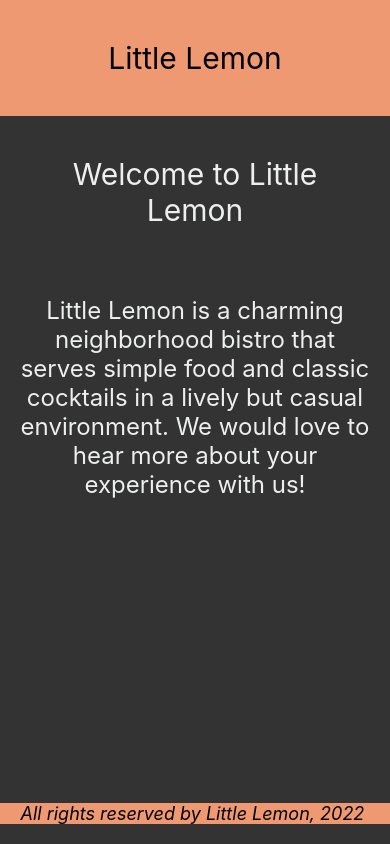
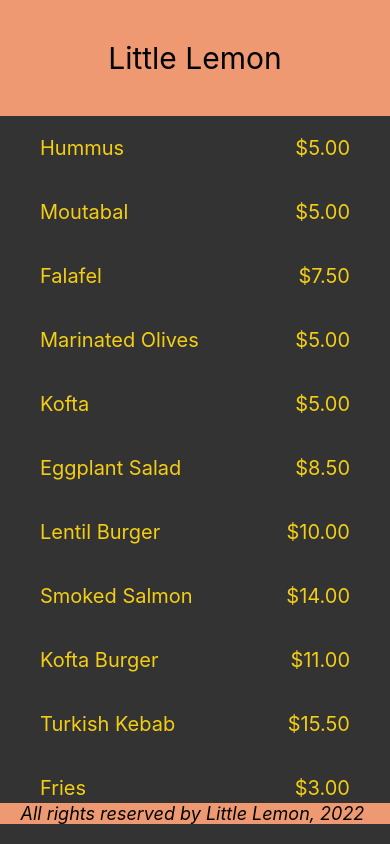
Before and after one commit to EveraldoJunior7/LemonRestaurant, a React Native app: screen / in a window 390 px wide. Built offline with nearby package versions, Linux system fonts and the light colour scheme.

Commit message:
MenuItens

```diff
--- a/App.js
+++ b/App.js
@@ -1,16 +1,16 @@
 import * as React from 'react';
-import { View, Text, StyleSheet } from 'react-native';
+import { View, StyleSheet } from 'react-native';
 
 import LittleLemonHeader from './components/LittleLemonHeader';
 import LittleLemonFooter from './components/LittleLemonFooter';
-import WelcomeScreen from './WelcomeScreen';
+import MenuItems from './components/MenuItems';
 
 export default function App() {
   return (
     <>
       <View style={styles.container}>
         <LittleLemonHeader />
-        <WelcomeScreen />
+        <MenuItems />
       </View>
       <View style={styles.footerContainer}>
         <LittleLemonFooter />
--- /dev/null
+++ b/components/MenuItems.js
@@ -0,0 +1,64 @@
+import React from 'react';
+import { View, Text, StyleSheet, FlatList } from 'react-native';
+
+const menuItemsToDisplay = [
+  { name: 'Hummus', price: '$5.00', id: '1A' },
+  { name: 'Moutabal', price: '$5.00', id: '2B' },
+  { name: 'Falafel', price: '$7.50', id: '3C' },
+  { name: 'Marinated Olives', price: '$5.00', id: '4D' },
+  { name: 'Kofta', price: '$5.00', id: '5E' },
+  { name: 'Eggplant Salad', price: '$8.50', id: '6F' },
+  { name: 'Lentil Burger', price: '$10.00', id: '7G' },
+  { name: 'Smoked Salmon', price: '$14.00', id: '8H' },
+  { name: 'Kofta Burger', price: '$11.00', id: '9I' },
+  { name: 'Turkish Kebab', price: '$15.50', id: '10J' },
+  { name: 'Fries', price: '$3.00', id: '11K' },
+  { name: 'Buttered Rice', price: '$3.00', id: '12L' },
+  { name: 'Bread Sticks', price: '$3.00', id: '13M' },
+  { name: 'Pita Pocket', price: '$3.00', id: '14N' },
+  { name: 'Lentil Soup', price: '$3.75', id: '15O' },
+  { name: 'Greek Salad', price: '$6.00', id: '16Q' },
+  { name: 'Rice Pilaf', price: '$4.00', id: '17R' },
+  { name: 'Baklava', price: '$3.00', id: '18S' },
+  { name: 'Tartufo', price: '$3.00', id: '19T' },
+  { name: 'Tiramisu', price: '$5.00', id: '20U' },
+  { name: 'Panna Cotta', price: '$5.00', id: '21V' },
+];
+
+const Item = ({ name, price }) => (
+  <View style={menuStyles.innerContainer}>
+    <Text style={menuStyles.itemText}>{name}</Text>
+    <Text style={menuStyles.itemText}>{price}</Text>
+  </View>
+);
+
+const MenuItems = () => {
+  const renderItem = ({ item }) => <Item name={item.name} price={item.price} />;
+
+  return (
+    <View style={menuStyles.container}>
+      <FlatList
+        data={menuItemsToDisplay}
+        keyExtractor={(item) => item.id}
+        renderItem={renderItem}></FlatList>
+    </View>
+  );
+};
+
+const menuStyles = StyleSheet.create({
+  container: {
+    flex: 1,
+  },
+  innerContainer: {
+    paddingHorizontal: 40,
+    paddingVertical: 20,
+    flexDirection: 'row',
+    justifyContent: 'space-between',
+  },
+  itemText: {
+    color: '#F4CE14',
+    fontSize: 20,
+  },
+});
+
+export default MenuItems;
```
